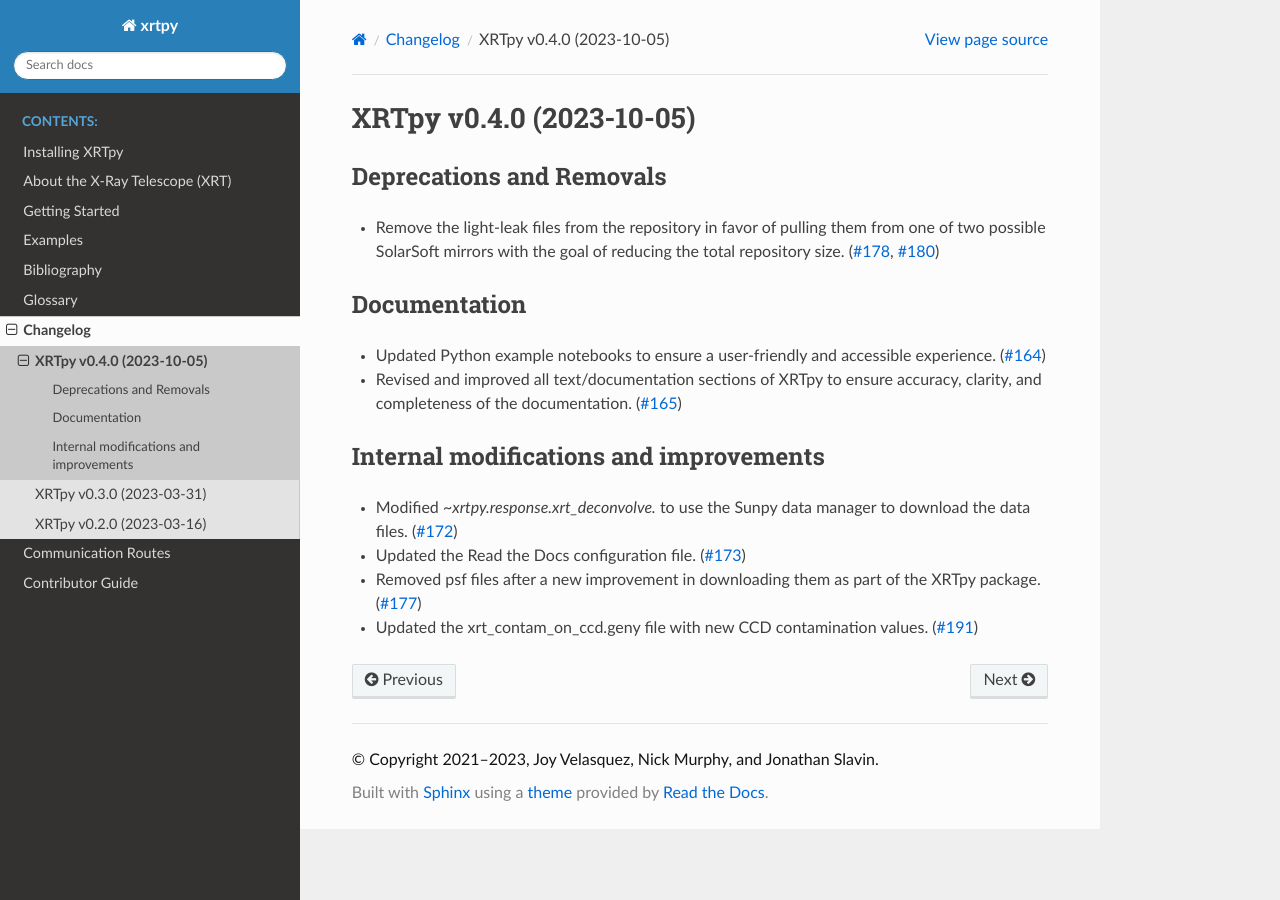
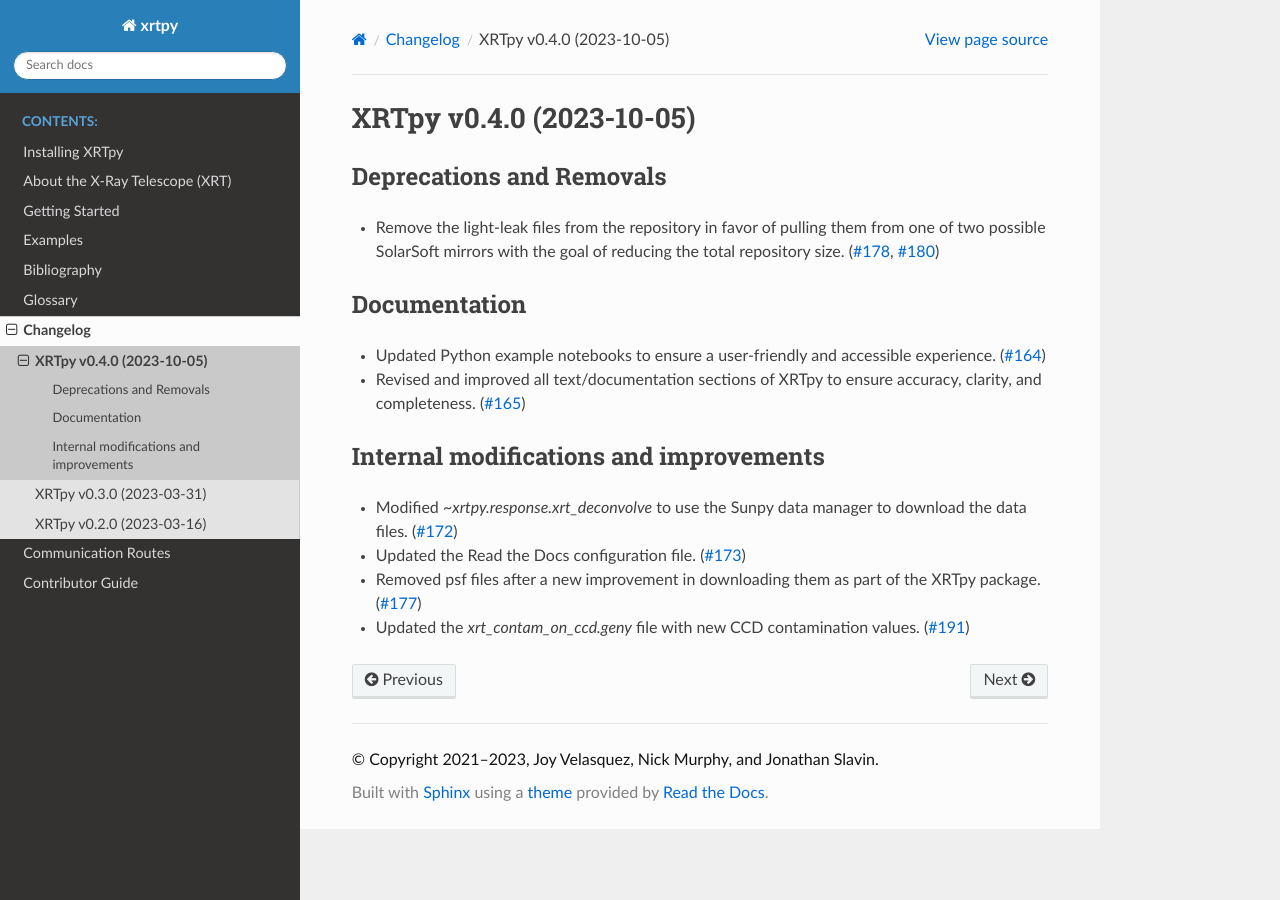
Before and after one commit to HinodeXRT/xrtpy, a Sphinx documentation site: the page built from docs/changelog/0.4.0.rst, in a window 1280 px wide. Built offline with Sphinx 7.4.7 and the Read the Docs theme 2.0.0, drawn with Linux system fonts in a browser that asks for light colours; pages that are not in the unit, such as notebooks, are missing from menus.

Commit message:
Text edits

```diff
--- a/docs/changelog/0.4.0.rst
+++ b/docs/changelog/0.4.0.rst
@@ -8,11 +8,11 @@ Deprecations and Removals
 Documentation
 -------------
 - Updated Python example notebooks to ensure a user-friendly and accessible experience. (:pr:`164`)
-- Revised and improved all text/documentation sections of XRTpy to ensure accuracy, clarity, and completeness of the documentation. (:pr:`165`)
+- Revised and improved all text/documentation sections of XRTpy to ensure accuracy, clarity, and completeness. (:pr:`165`)
 
 Internal modifications and improvements
 ---------------------------------------
-- Modified `~xrtpy.response.xrt_deconvolve.` to use the Sunpy data manager to download the data files. (:pr:`172`)
+- Modified `~xrtpy.response.xrt_deconvolve` to use the Sunpy data manager to download the data files. (:pr:`172`)
 - Updated the Read the Docs configuration file. (:pr:`173`)
 - Removed psf files after a new improvement in downloading them as part of the XRTpy package. (:pr:`177`)
-- Updated the xrt_contam_on_ccd.geny file with new CCD contamination values. (:pr:`191`)
+- Updated the `xrt_contam_on_ccd.geny` file with new CCD contamination values. (:pr:`191`)
```
